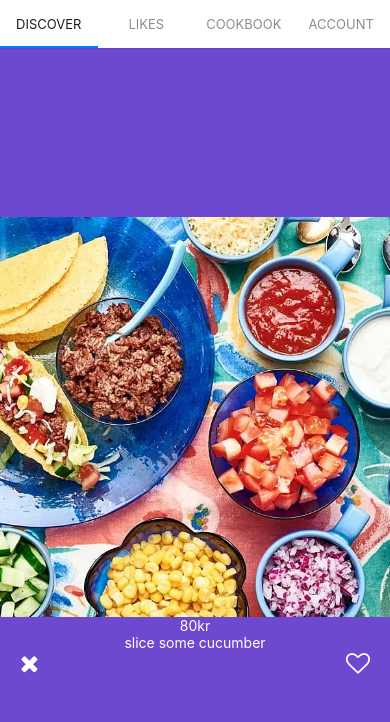
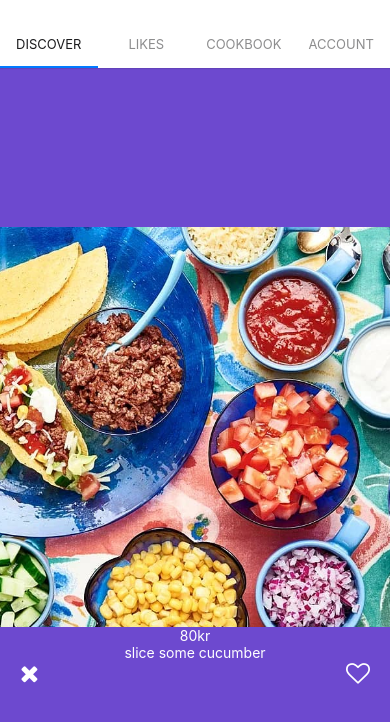
Before and after one commit to LailaaArman/FoodTinder, a React Native app: screen / in a window 390 px wide. Shown: the top 722 px of the page. Built offline with nearby package versions, Linux system fonts and the light colour scheme.

Commit message:
added margin to top

```diff
--- a/components/navBar.js
+++ b/components/navBar.js
@@ -11,7 +11,7 @@ const Tab = createMaterialTopTabNavigator();
 
 export default function navBar() {
     return (
-        <Tab.Navigator swipeEnabled={false}>
+        <Tab.Navigator swipeEnabled={false} style={{marginTop: 20}}>
             <Tab.Screen name="Discover" component={DiscoverScreen} />
             <Tab.Screen name="Likes" component={LikesScreen} />
             <Tab.Screen name="Cookbook" component={CookbookScreen} />
```
